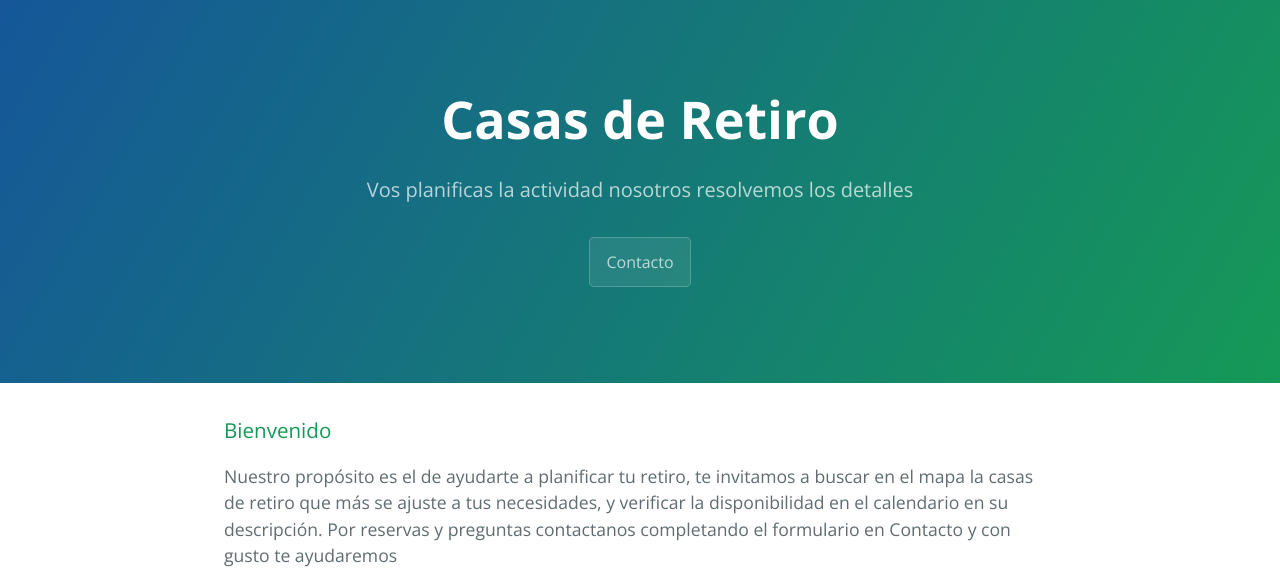
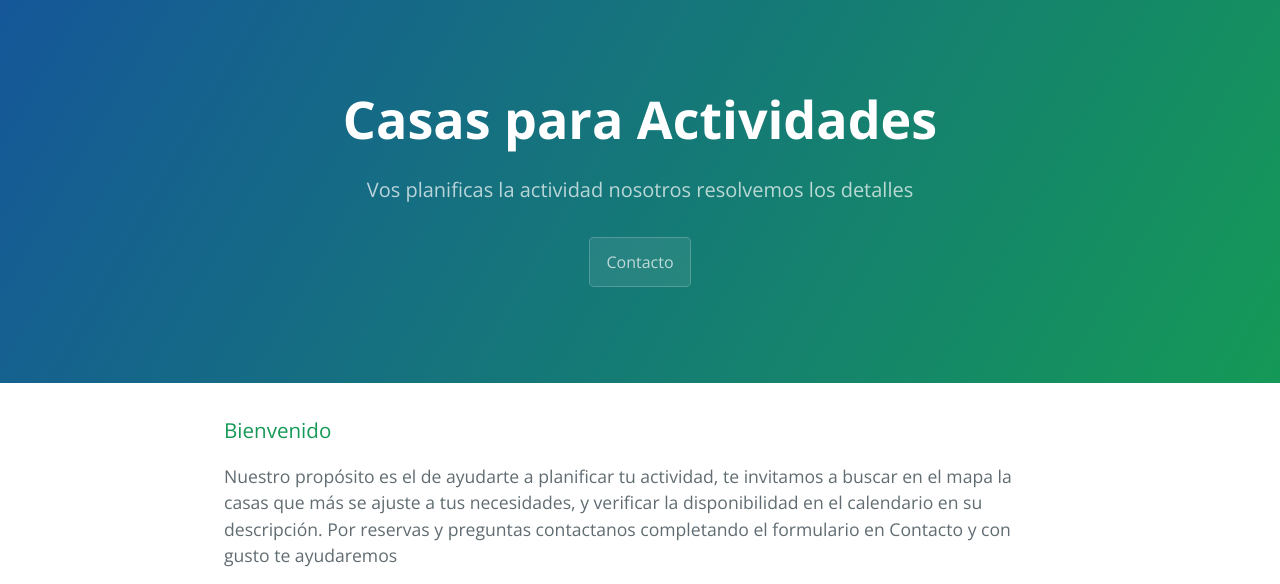
Before and after one commit to martindafonte/CasasDeRetiro, a Jekyll site: the page built from index.md, in a window 1280 px wide. Shown: the top 584 px of the page. Built offline with Jekyll 4.4.1, drawn with Linux system fonts in a browser that asks for light colours; a style sheet for code colours, icons or effects is not loaded; some of the changed text lies outside the part shown; grey boxes are pictures that could not be loaded.

Commit message:
Ajustes en index.html

```diff
--- a/_layouts/index.html
+++ b/_layouts/index.html
@@ -1,8 +1,8 @@
 <!DOCTYPE html>
-<html lang="en-us">
+<html lang="es-ES">
   <head>
     <meta charset="UTF-8">
-    <title>CasasDeRetiro by martindafonte</title>
+    <title>Casas Para Actividades</title>
     <meta name="viewport" content="width=device-width, initial-scale=1">
     <link rel="stylesheet" type="text/css" href="stylesheets/normalize.css" media="screen">
     <link href='https://fonts.googleapis.com/css?family=Open+Sans:400,700' rel='stylesheet' type='text/css'>
@@ -32,10 +32,10 @@
     <meta name="theme-color" content="#ffffff">  </head>
   <body>
     <section class="page-header">
-      <h1 class="project-name">Casas de Retiro</h1>
+      <h1 class="project-name">Casas para Actividades</h1>
       <h2 class="project-tagline">Vos planificas la actividad nosotros resolvemos los detalles</h2>
       <a class="btn" href="https://martindafonte.typeform.com/to/lf0Nx4" data-mode="1" target="_blank">Contacto</a>
-      <script>(function(){var qs,js,q,s,d=document,gi=d.getElementById,ce=d.createElement,gt=d.getElementsByTagName,id='typef_orm',b='https://s3-eu-west-1.amazonaws.com/share.typeform.com/';if(!gi.call(d,id)){js=ce.call(d,'script');js.id=id;js.src=b+'share.js';q=gt.call(d,'script')[0];q.parentNode.insertBefore(js,q)}id=id+'_';if(!gi.call(d,id)){qs=ce.call(d,'link');qs.rel='stylesheet';qs.id=id;qs.href=b+'share-button.css';s=gt.call(d,'head')[0];s.appendChild(qs,s)}})()</script>
+
     </section>
     <section class="main-content">
     {{content}}
--- a/index.md
+++ b/index.md
@@ -4,11 +4,10 @@ layout: index
 <h3>
 <a id="Presentacion" class="anchor" href="#welcome-to-github-pages" aria-hidden="true"><span aria-hidden="true" class="octicon octicon-link"></span></a>Bienvenido</h3>
 
-<p>Nuestro propósito es el de ayudarte a planificar tu retiro, te invitamos a buscar en el mapa la casas de retiro que más se ajuste a tus necesidades, y verificar la disponibilidad en el calendario en su descripción. Por reservas y preguntas contactanos completando el formulario en Contacto y con gusto te ayudaremos</p>
+<p>Nuestro propósito es el de ayudarte a planificar tu actividad, te invitamos a buscar en el mapa la casas que más se ajuste a tus necesidades, y verificar la disponibilidad en el calendario en su descripción. Por reservas y preguntas contactanos completando el formulario en Contacto y con gusto te ayudaremos</p>
 <div>
 <iframe src="https://www.google.com/maps/d/embed?mid=13n7VIVPpOb68UsQec458xq5FFug" width="100%" height="480"></iframe>
 </div>
-
 <footer class="site-footer">
-  <span class="site-footer-owner">CasasDeRetiro es mantenido por <a href="https://github.com/martindafonte">martindafonte</a>.</span>
+  <span class="site-footer-owner">CasasParaActividades es mantenido por <a href="https://github.com/martindafonte">martindafonte</a>.</span>
   </footer>
```
Also changed, not shown: other parts of _layouts/index.html (+2 -2 lines).
